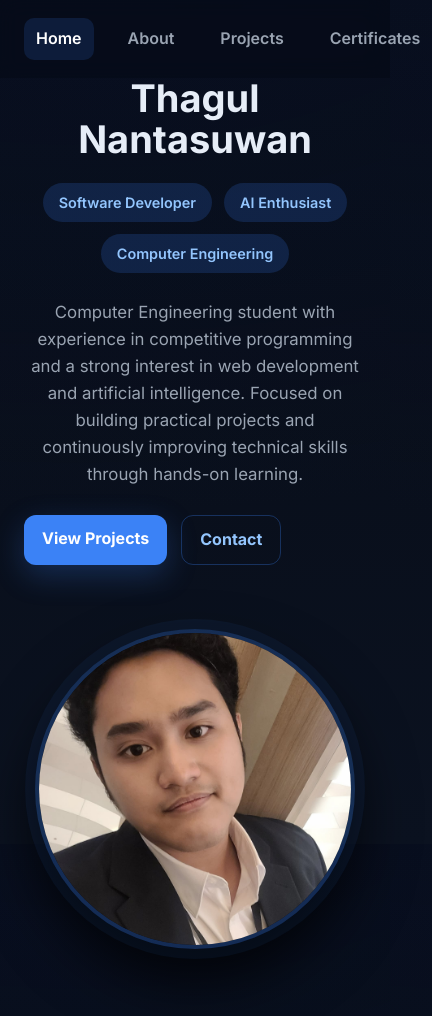
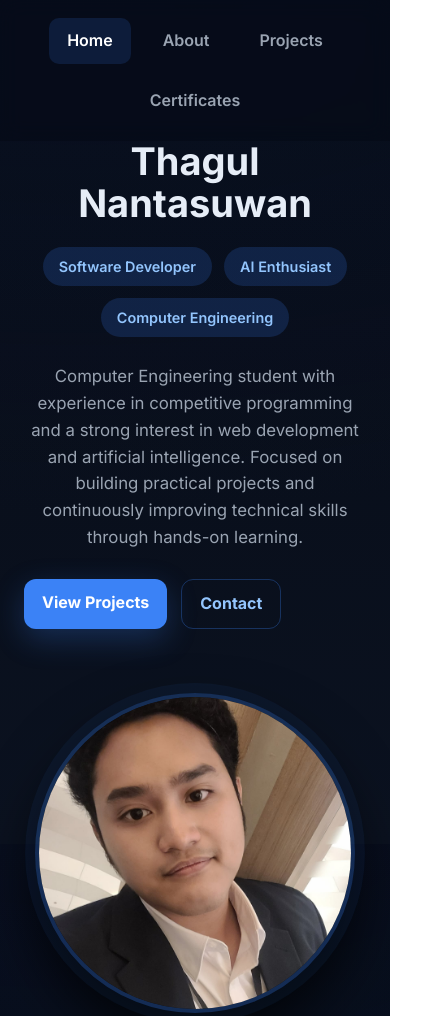
Before and after one commit to thagul2550/thagul2550.github.io, a plain HTML site: page index.html in a window 390 px wide. Shown: the top 1016 px of the page, 432 px wide, since content can reach past the window. Drawn offline with Linux system fonts and the light colour scheme.

Commit message:
Improve navigation spacing and layout

```diff
--- a/css/style.css
+++ b/css/style.css
@@ -36,18 +36,21 @@ header.site-header{
   background:rgba(6,11,22,.6);
 }
 
+/* ✅ FIXED NAV */
 nav{
   display:flex;
-  gap:22px;
+  justify-content:space-between;
   align-items:center;
   padding:18px 0;
+  max-width:560px;
+  margin:0 auto;
 }
 
 nav a{
   color:var(--muted);
   text-decoration:none;
   font-weight:600;
-  padding:8px 12px;
+  padding:10px 18px;
   border-radius:10px;
   transition:.2s;
 }
@@ -208,10 +211,18 @@ footer{
 
 /* ===== Responsive ===== */
 @media (max-width:900px){
+  nav{
+    max-width:100%;
+    justify-content:center;
+    gap:14px;
+    flex-wrap:wrap;
+  }
+
   .hero-grid{
     grid-template-columns:1fr;
     text-align:center;
   }
+
   .hero-tags{justify-content:center}
   .hero-intro{margin-inline:auto}
   .projects-grid{grid-template-columns:1fr}
```
